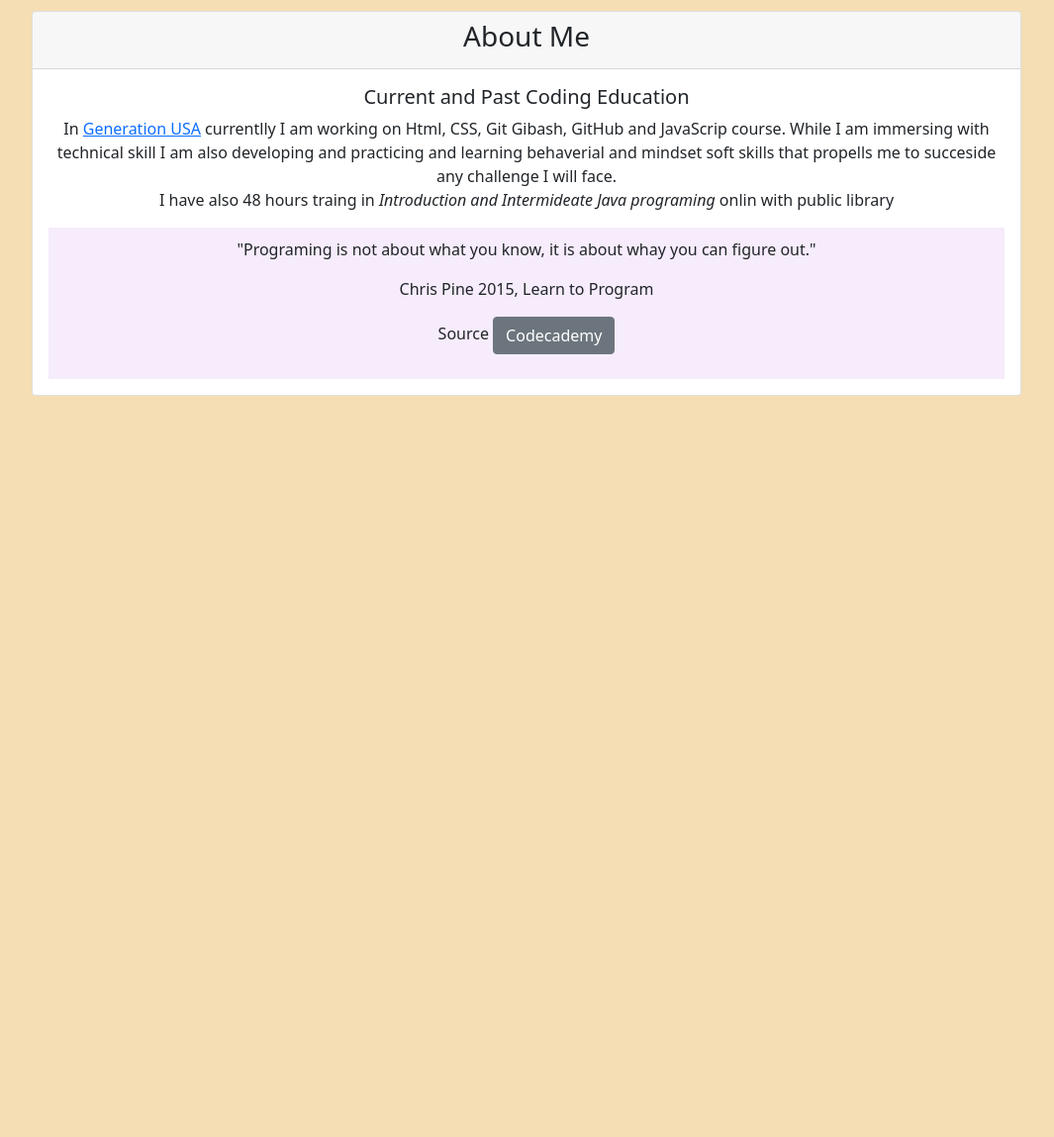
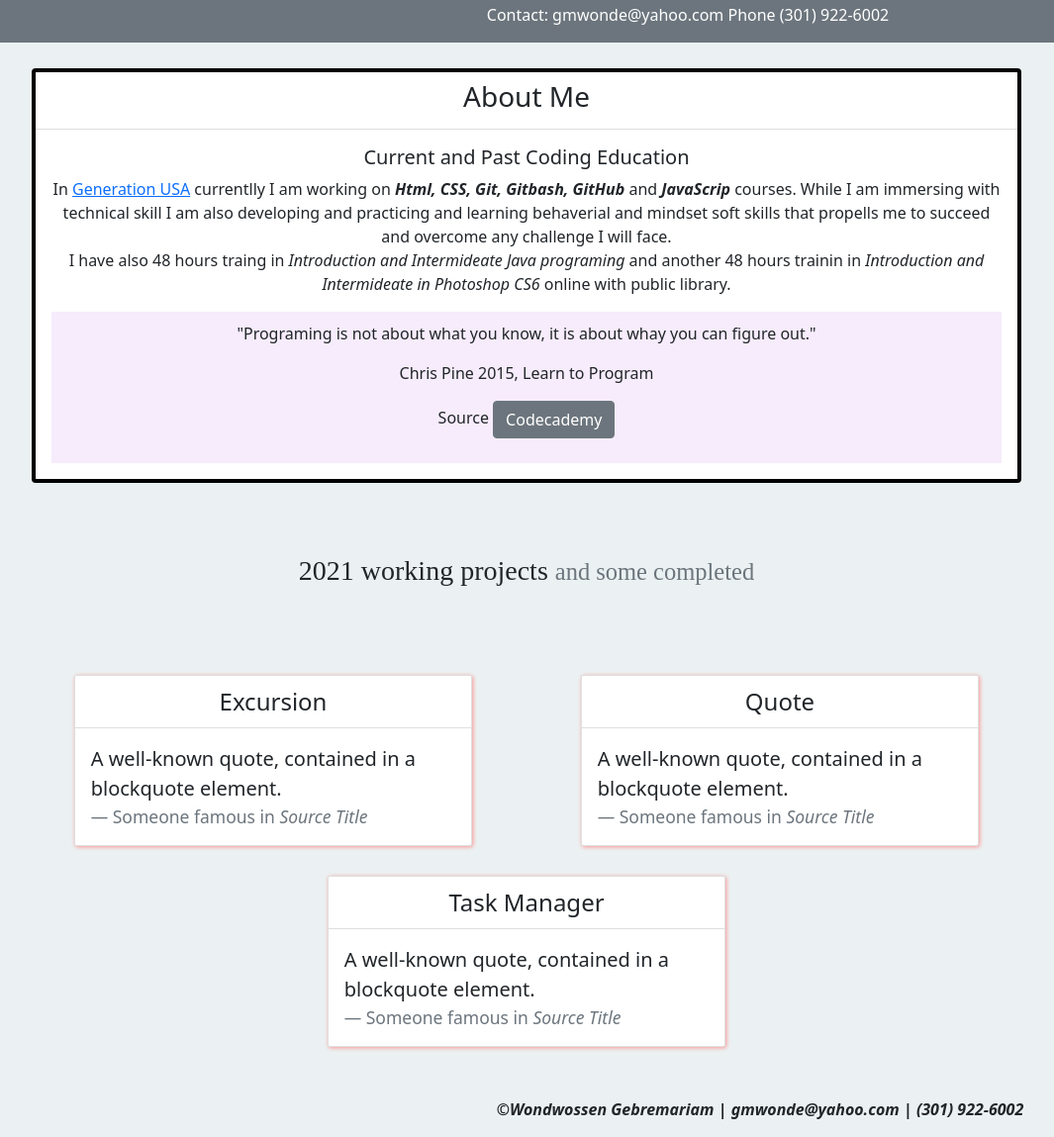
Before and after one commit to wondwossen-gm/portfolio, a plain HTML site: page index.html in a window 1280 px wide. Shown: the part 355-1504 px from the top of the page at 99% size, without its empty margins (108-1173 px from the left). Before the commit the page ends 800 px from the top, so only its background shows below. Drawn offline with nearby package versions, Linux system fonts and the light colour scheme.

Commit message:
still working on it

```diff
--- a/index.html
+++ b/index.html
@@ -11,11 +11,13 @@
         crossorigin="anonymous">
     <link rel="stylesheet" href="./resource/style.css">
 </head>
+<!-- boody of the html starts here -->
+<bady>
 <!-- Header starts here -->
     <header>
     <!-- navigation bar -->
             <nav class="navbar navbar-expand-lg navbar-light bg-light">
-                <a class="navbar-brand" href="#">Navbar</a>
+                <a class="navbar-brand" href="#">WG</a>
                 <button class="navbar-toggler" type="button" data-toggle="collapse" data-target="#navbarNav"
                     aria-controls="navbarNav" aria-expanded="false" aria-label="Toggle navigation">
                     <span class="navbar-toggler-icon"></span>
@@ -23,16 +25,16 @@
                 <div class="collapse navbar-collapse" id="navbarNav">
                     <ul class="navbar-nav">
                         <li class="nav-item active">
-                            <a class="nav-link active" href="#">Home <span class="sr-only"></a>
+                            <a class="nav-link active" href="#"><span class="sr-only">Portfolio</a>
                         </li>
                         <li class="nav-item">
-                            <a class="nav-link" href="#">Skills</a>
+                            <a class="nav-link" href="#">About </a>
                         </li>
                         <li class="nav-item">
                             <a class="nav-link" href="#">Project</a>
                         </li>
                         <li class="nav-item">
-                            <a class="nav-link" href="#">Projects</a>
+                            <a class="nav-link" href="#">Skills</a>
                         </li>
                     </ul>
                 </div>
@@ -58,6 +60,7 @@
                           <li>JavaScript</li>
                         </ul>
                     </p>
+                    <p>Contact: gmwonde@yahoo.com Phone (301) 922-6002</p>
                      </div>
                 </div>
             </div>
@@ -70,14 +73,15 @@
         <div class="container about-me">
             <div class="row">
                 <div class="col-sm-12">
-                    <div class="card text-center">
+                    <div class="card text-center" id="card-aboutMe">
                         <div class="card-header">
                             <h3>About Me</h3>
                         </div>
                         <div class="card-body">
                             <h5 class="card-title">Current and Past Coding Education</h5>
-                            <p class="card-text">In <a href="https://usa.generation.org/" target="_blank">Generation USA</a> currentlly I am working on Html, CSS, Git Gibash, GitHub and JavaScrip course. While I am immersing with<br> technical skill I am also developing and practicing and learning behaverial and mindset soft skills that propells me to succeside any challenge I will face.<br>
-                            I have also 48 hours traing in <em>Introduction and Intermideate Java programing</em> onlin with public library</p>
+                            <p class="card-text">In <a href="https://usa.generation.org/" target="_blank">Generation USA</a> currentlly I am working on <em><strong>Html, CSS, Git, Gitbash, GitHub</em></strong> and <em><strong>JavaScrip</em></strong> courses. While I am immersing with<br> technical skill I am also developing and practicing and learning behaverial and mindset soft skills that propells me to succeed and overcome any challenge I will face.<br>
+                            I have also 48 hours traing in <em>Introduction and Intermideate Java programing</em>
+                            and another 48 hours trainin in <em>Introduction and Intermideate in Photoshop CS6</em> online with public library.</p>
                             <section class="quote">
                                 <p>"Programing is not about what you know, it is about whay you can figure out."</p>
                                 <p>Chris Pine 2015, Learn to Program</p>
@@ -92,13 +96,80 @@
             </div>
 
         </div>
+        <!-- Project title -->
+        <div class="container text-center title-pro">
+            <div class="row justify-content-around">
+                <div class="col">
+                    <h3>
+                        2021 working projects
+                        <small class="text-muted">and some completed</small>
+                    </h3>
+                </div>
+            </div>
+        </div>
+        <div class="container project">
+            <div class="row justify-content-around">
+            <div class="col-md-5">
+                <div class="card">
+                    <div class="card-header">
+                        Excursion
+                    </div>
+                    <div class="card-body">
+                        <blockquote class="blockquote mb-0">
+                            <p>A well-known quote, contained in a blockquote element.</p>
+                            <footer class="blockquote-footer">Someone famous in <cite title="Source Title">Source Title</cite>
+                            </footer>
+                        </blockquote>
+                    </div>
+                </div>
+            </div>
+
+            <div class="col-md-5">
+                <div class="card">
+                    <div class="card-header">
+                        Quote
+                    </div>
+                    <div class="card-body">
+                        <blockquote class="blockquote mb-0">
+                            <p>A well-known quote, contained in a blockquote element.</p>
+                            <footer class="blockquote-footer">Someone famous in <cite title="Source Title">Source Title</cite>
+                            </footer>
+                        </blockquote>
+                    </div>
+                </div>
+            </div>
+
+            <div class="col-md-5">
+                <div class="card">
+                    <div class="card-header">
+                        Task Manager
+                    </div>
+                    <div class="card-body">
+                        <blockquote class="blockquote mb-0">
+                            <p>A well-known quote, contained in a blockquote element.</p>
+                            <footer class="blockquote-footer">Someone famous in <cite title="Source Title">Source Title</cite>
+                            </footer>
+                        </blockquote>
+                    </div>
+                </div>
+            </div>
+
+            </div>
+        </div>
+
     </main>
     <!-- main ends here -->
+<!-- foooter starts here -->
+    <footer>
+        <div class="container">
+            <div class="row">
+                <div class="col">
+                    <P>&copyWondwossen Gebremariam   |  gmwonde@yahoo.com  |   (301) 922-6002</P>
+                </div>
+            </div>
+        </div>
+    </footer>
 
-
-
-<!-- boody of the html starts here -->
-<body>
 
 <!-- Bootstraps js link -->
     <script src="https://code.jquery.com/jquery-3.3.1.slim.min.js"
@@ -111,9 +182,5 @@
         integrity="sha384-B0UglyR+jN6CkvvICOB2joaf5I4l3gm9GU6Hc1og6Ls7i6U/mkkaduKaBhlAXv9k"
         crossorigin="anonymous">
     </script>
-<!-- foooter starts here -->
-    <footer>
-
-    </footer>
 </body>
 </html>
--- a/resource/style.css
+++ b/resource/style.css
@@ -1,27 +1,73 @@
-
+/* ****Body**** */
 body{
-    background-color: wheat;
+    /*background-color: wheat;*/
+    background-color: rgba(158, 188, 192, 0.2);
 }
-
+/* *****header****** */
 .head-info{
     margin-top: 10%;
 }
-
-
-
 header ul{
     list-style: none;
 }
 header img{
 padding-top: 3%;
 }
-
+.navbar-brand{
+    font-family: Verdana, Geneva, Tahoma, sans-serif;
+    font-weight: bolder;
+    font-size: 2rem;
+    margin-left: 2%;
+}
+ul a{
+    font-family: Verdana, Geneva, Tahoma, sans-serif;
+    margin-left: 2%;
+}
+.navbar li a:hover{
+    font-weight: 600;
+}
+/* *****main****** */
 main{
     width: 80%;
     margin: 2% 10%;
 }
+/* card about me */
+#card-aboutMe{
+    border: 4px solid black;
+}
+/* card project */
+.title-pro{
+    margin-top: 7%;
+    font-family: serif;
+}
+.project{
+    margin-top: 50px;
+}
+.project .card{
+    margin-top: 30px;
+    box-shadow: 1px 1px 4px rgb(251, 149, 149);
+    border-radius: 1%;
+}
+
+.card-header{
+    font-size: 1.5rem;
+    background-color: white;
+    text-align: center;
+}
+
+/* ********section******* */
 .quote{
     background-color:rgba(219, 178, 238, 0.25);
     width: auto;
     padding: 1% 0px;
 }
+/* footer */
+footer{
+    margin-top: 4%;
+}
+footer p{
+    font-style: italic;
+    text-align: right;
+    font-weight: 600;
+    padding-right: 5%;
+}
```
